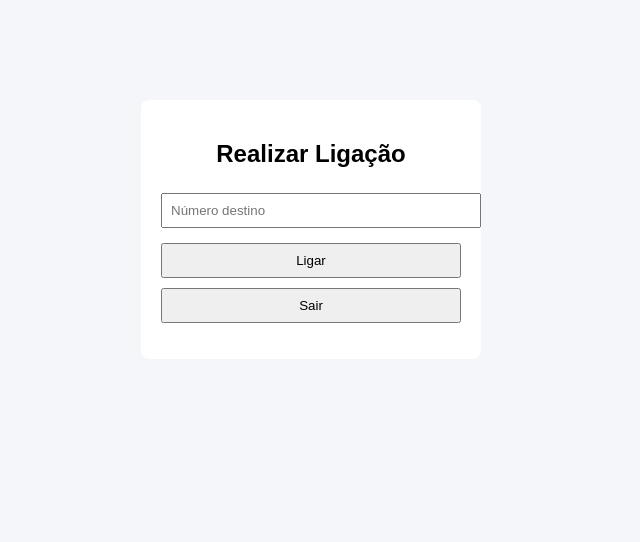
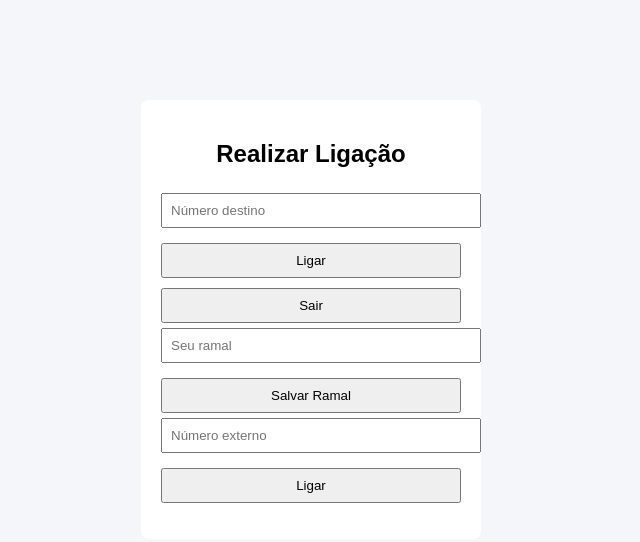
Before and after one commit to igordurigon/clicktocall, a plain HTML site: page frontend/dashboard.html in a window 1280 px wide. Shown: the whole page, without its empty margins (329-969 px from the left). Drawn offline with Linux system fonts and the light colour scheme.

Commit message:
Update dashboard.html

```diff
--- a/frontend/dashboard.html
+++ b/frontend/dashboard.html
@@ -11,6 +11,10 @@
   <input type="text" id="destino" placeholder="Número destino">
   <button onclick="ligar()">Ligar</button>
   <button onclick="logout()">Sair</button>
+  <input type="text" id="ramal" placeholder="Seu ramal">
+  <button onclick="salvarRamal()">Salvar Ramal</button>
+  <input type="text" id="destino" placeholder="Número externo">
+  <button onclick="ligar()">Ligar</button>
   <p id="resultado"></p>
 </div>
 <script src="script.js"></script>
```
